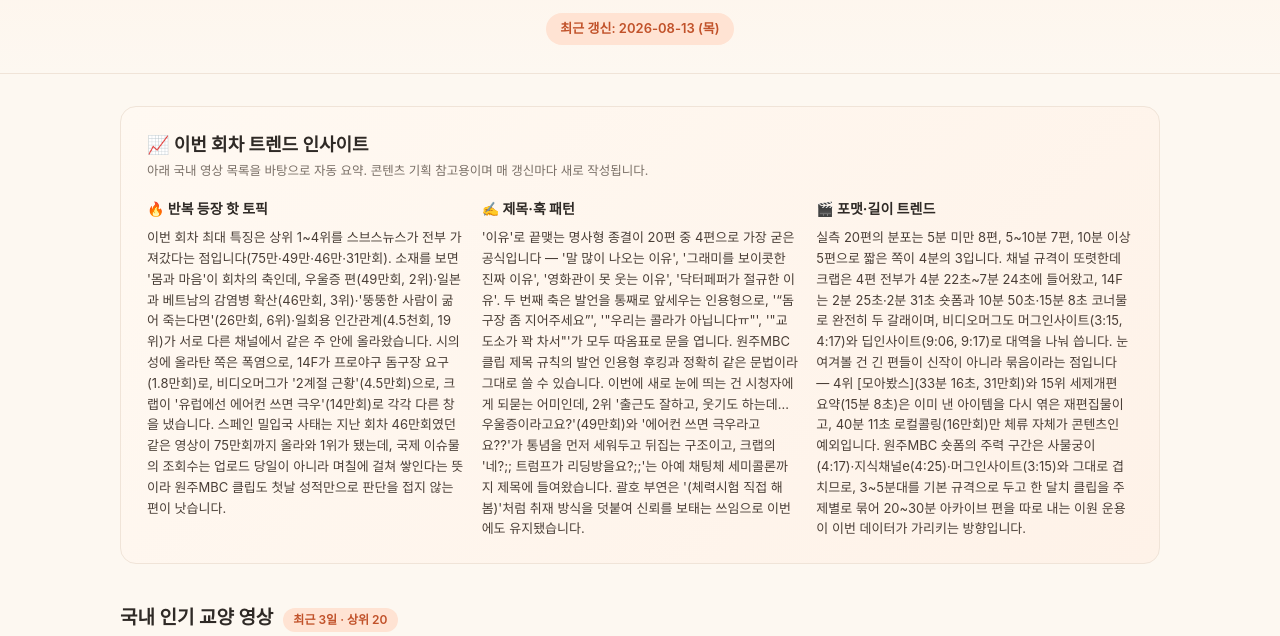
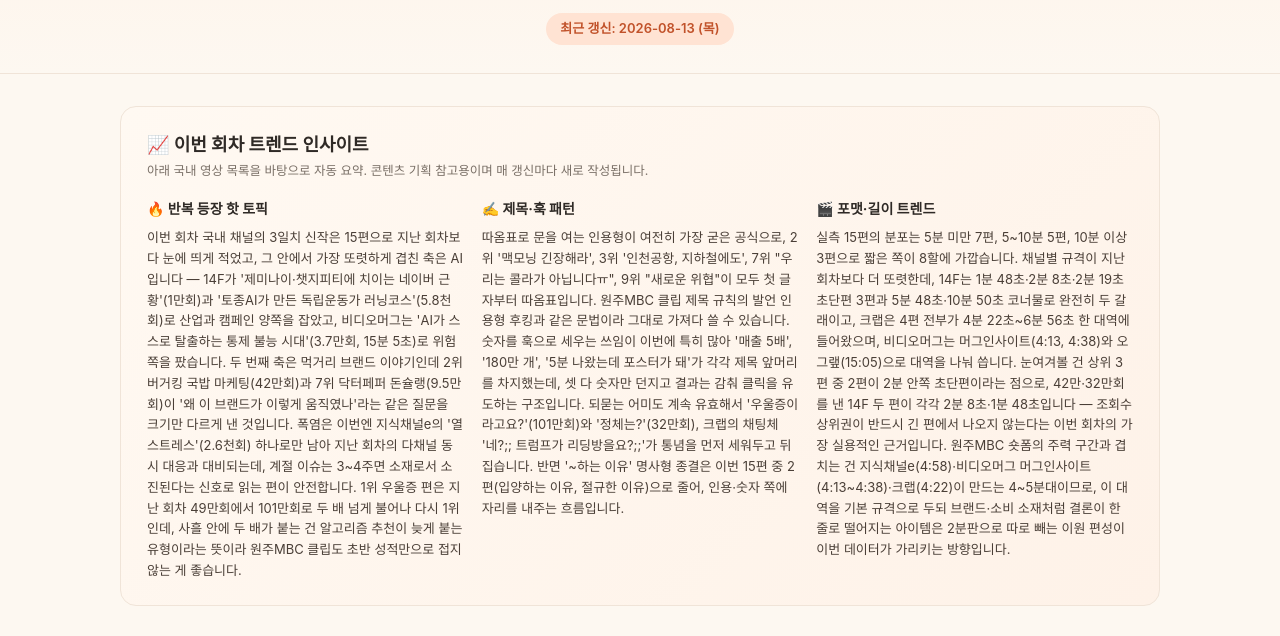
Before and after one commit to ByeongseonReport/warm-knowledge-page, a plain HTML site: page index.html in a window 1280 px wide. Shown: the part 114-750 px from the top of the page. Drawn offline with Linux system fonts and the light colour scheme.

Commit message:
콘텐츠 자동 갱신 2026-08-13 09:36

```diff
--- a/index.html
+++ b/index.html
@@ -272,6 +272,12 @@
 ];
 
 const INSIGHTS = {
+  hot: "이번 회차 국내 채널의 3일치 신작은 15편으로 지난 회차보다 눈에 띄게 적었고, 그 안에서 가장 또렷하게 겹친 축은 AI입니다 — 14F가 '제미나이·챗지피티에 치이는 네이버 근황'(1만회)과 '토종AI가 만든 독립운동가 러닝코스'(5.8천회)로 산업과 캠페인 양쪽을 잡았고, 비디오머그는 'AI가 스스로 탈출하는 통제 불능 시대'(3.7만회, 15분 5초)로 위험 쪽을 팠습니다. 두 번째 축은 먹거리 브랜드 이야기인데 2위 버거킹 국밥 마케팅(42만회)과 7위 닥터페퍼 돈슐랭(9.5만회)이 '왜 이 브랜드가 이렇게 움직였나'라는 같은 질문을 크기만 다르게 낸 것입니다. 폭염은 이번엔 지식채널e의 '열 스트레스'(2.6천회) 하나로만 남아 지난 회차의 다채널 동시 대응과 대비되는데, 계절 이슈는 3~4주면 소재로서 소진된다는 신호로 읽는 편이 안전합니다. 1위 우울증 편은 지난 회차 49만회에서 101만회로 두 배 넘게 불어나 다시 1위인데, 사흘 안에 두 배가 붙는 건 알고리즘 추천이 늦게 붙는 유형이라는 뜻이라 원주MBC 클립도 초반 성적만으로 접지 않는 게 좋습니다.",
+  title: "따옴표로 문을 여는 인용형이 여전히 가장 굳은 공식으로, 2위 '맥모닝 긴장해라', 3위 '인천공항, 지하철에도', 7위 \"우리는 콜라가 아닙니다ㅠ\", 9위 \"새로운 위협\"이 모두 첫 글자부터 따옴표입니다. 원주MBC 클립 제목 규칙의 발언 인용형 후킹과 같은 문법이라 그대로 가져다 쓸 수 있습니다. 숫자를 훅으로 세우는 쓰임이 이번에 특히 많아 '매출 5배', '180만 개', '5분 나왔는데 포스터가 돼'가 각각 제목 앞머리를 차지했는데, 셋 다 숫자만 던지고 결과는 감춰 클릭을 유도하는 구조입니다. 되묻는 어미도 계속 유효해서 '우울증이라고요?'(101만회)와 '정체는?'(32만회), 크랩의 채팅체 '네?;; 트럼프가 리딩방을요?;;'가 통념을 먼저 세워두고 뒤집습니다. 반면 '~하는 이유' 명사형 종결은 이번 15편 중 2편(입양하는 이유, 절규한 이유)으로 줄어, 인용·숫자 쪽에 자리를 내주는 흐름입니다.",
+  format: "실측 15편의 분포는 5분 미만 7편, 5~10분 5편, 10분 이상 3편으로 짧은 쪽이 8할에 가깝습니다. 채널별 규격이 지난 회차보다 더 또렷한데, 14F는 1분 48초·2분 8초·2분 19초 초단편 3편과 5분 48초·10분 50초 코너물로 완전히 두 갈래이고, 크랩은 4편 전부가 4분 22초~6분 56초 한 대역에 들어왔으며, 비디오머그는 머그인사이트(4:13, 4:38)와 오그랲(15:05)으로 대역을 나눠 씁니다. 눈여겨볼 건 상위 3편 중 2편이 2분 안쪽 초단편이라는 점으로, 42만·32만회를 낸 14F 두 편이 각각 2분 8초·1분 48초입니다 — 조회수 상위권이 반드시 긴 편에서 나오지 않는다는 이번 회차의 가장 실용적인 근거입니다. 원주MBC 숏폼의 주력 구간과 겹치는 건 지식채널e(4:58)·비디오머그 머그인사이트(4:13~4:38)·크랩(4:22)이 만드는 4~5분대이므로, 이 대역을 기본 규격으로 두되 브랜드·소비 소재처럼 결론이 한 줄로 떨어지는 아이템은 2분판으로 따로 빼는 이원 편성이 이번 데이터가 가리키는 방향입니다."
+};
+
+const INSIGHTS_PREV = {
   hot: "이번 회차 최대 특징은 상위 1~4위를 스브스뉴스가 전부 가져갔다는 점입니다(75만·49만·46만·31만회). 소재를 보면 '몸과 마음'이 회차의 축인데, 우울증 편(49만회, 2위)·일본과 베트남의 감염병 확산(46만회, 3위)·'뚱뚱한 사람이 굶어 죽는다면'(26만회, 6위)·일회용 인간관계(4.5천회, 19위)가 서로 다른 채널에서 같은 주 안에 올라왔습니다. 시의성에 올라탄 쪽은 폭염으로, 14F가 프로야구 돔구장 요구(1.8만회)로, 비디오머그가 '2계절 근황'(4.5만회)으로, 크랩이 '유럽에선 에어컨 쓰면 극우'(14만회)로 각각 다른 창을 냈습니다. 스페인 밀입국 사태는 지난 회차 46만회였던 같은 영상이 75만회까지 올라와 1위가 됐는데, 국제 이슈물의 조회수는 업로드 당일이 아니라 며칠에 걸쳐 쌓인다는 뜻이라 원주MBC 클립도 첫날 성적만으로 판단을 접지 않는 편이 낫습니다.",
   title: "'이유'로 끝맺는 명사형 종결이 20편 중 4편으로 가장 굳은 공식입니다 — '말 많이 나오는 이유', '그래미를 보이콧한 진짜 이유', '영화관이 못 웃는 이유', '닥터페퍼가 절규한 이유'. 두 번째 축은 발언을 통째로 앞세우는 인용형으로, '“돔구장 좀 지어주세요”', '\"우리는 콜라가 아닙니다ㅠ\"', '\"교도소가 꽉 차서\"'가 모두 따옴표로 문을 엽니다. 원주MBC 클립 제목 규칙의 발언 인용형 후킹과 정확히 같은 문법이라 그대로 쓸 수 있습니다. 이번에 새로 눈에 띄는 건 시청자에게 되묻는 어미인데, 2위 '출근도 잘하고, 웃기도 하는데… 우울증이라고요?'(49만회)와 '에어컨 쓰면 극우라고요??'가 통념을 먼저 세워두고 뒤집는 구조이고, 크랩의 '네?;; 트럼프가 리딩방을요?;;'는 아예 채팅체 세미콜론까지 제목에 들여왔습니다. 괄호 부연은 '(체력시험 직접 해봄)'처럼 취재 방식을 덧붙여 신뢰를 보태는 쓰임으로 이번에도 유지됐습니다.",
   format: "실측 20편의 분포는 5분 미만 8편, 5~10분 7편, 10분 이상 5편으로 짧은 쪽이 4분의 3입니다. 채널 규격이 또렷한데 크랩은 4편 전부가 4분 22초~7분 24초에 들어왔고, 14F는 2분 25초·2분 31초 숏폼과 10분 50초·15분 8초 코너물로 완전히 두 갈래이며, 비디오머그도 머그인사이트(3:15, 4:17)와 딥인사이트(9:06, 9:17)로 대역을 나눠 씁니다. 눈여겨볼 건 긴 편들이 신작이 아니라 묶음이라는 점입니다 — 4위 [모아봤스](33분 16초, 31만회)와 15위 세제개편 요약(15분 8초)은 이미 낸 아이템을 다시 엮은 재편집물이고, 40분 11초 로컬콜링(16만회)만 체류 자체가 콘텐츠인 예외입니다. 원주MBC 숏폼의 주력 구간은 사물궁이(4:17)·지식채널e(4:25)·머그인사이트(3:15)와 그대로 겹치므로, 3~5분대를 기본 규격으로 두고 한 달치 클립을 주제별로 묶어 20~30분 아카이브 편을 따로 내는 이원 운용이 이번 데이터가 가리키는 방향입니다."
```
